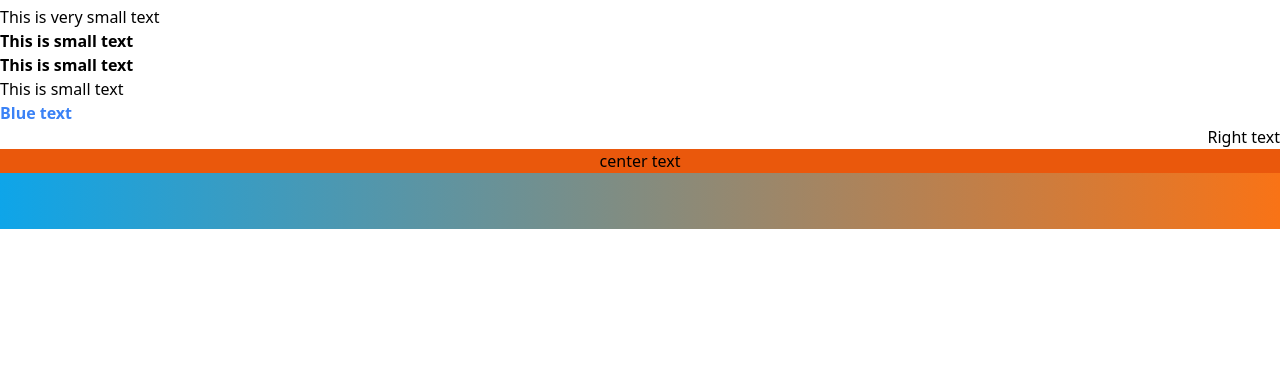
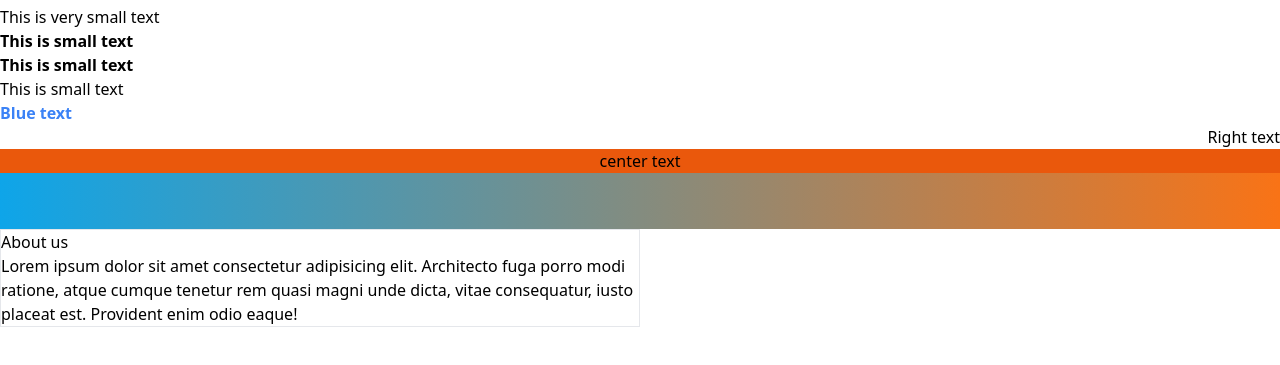
Before and after one commit to programmermahi/Tailwind_CSS, a plain HTML site: page index.html in a window 1280 px wide. Shown: the part 183-548 px from the top of the page. Drawn offline with nearby package versions, Linux system fonts and the light colour scheme.

Commit message:
added width

```diff
--- a/index.html
+++ b/index.html
@@ -30,6 +30,10 @@
             <p class="text-center bg-orange-600">center text</p>
             <div class="h-14 bg-gradient-to-r from-sky-500 to-orange-500"></div>
         </section>
+        <section class="w-1/2 border">
+            <h3> About us </h3>
+            <p>Lorem ipsum dolor sit amet consectetur adipisicing elit. Architecto fuga porro modi ratione, atque cumque tenetur rem quasi magni unde dicta, vitae consequatur, iusto placeat est. Provident enim odio eaque!</p>
+        </section>
     </main>
 </body>
 </html>
```
